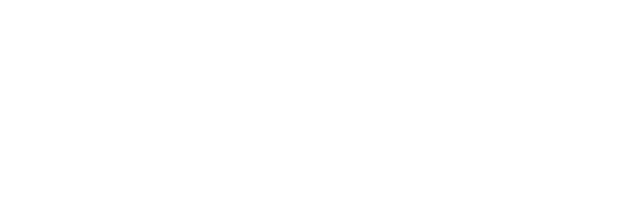
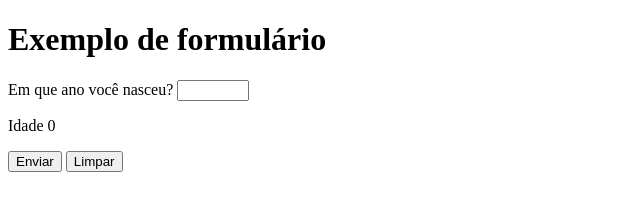
Before and after one commit to nna404/html-css, a plain HTML site: page exercicios/ex025/form010.html in a window 1280 px wide. Shown: the whole page, without its empty margins (0-640 px from the left). Drawn offline with Linux system fonts and the light colour scheme.

Commit message:
criei form010

```diff
--- a/exercicios/ex025/form010.html
+++ b/exercicios/ex025/form010.html
@@ -3,9 +3,31 @@
 <head>
     <meta charset="UTF-8">
     <meta name="viewport" content="width=device-width, initial-scale=1.0">
-    <title>E</title>
+    <title>Form 10</title>
 </head>
 <body>
+    <h1>Exemplo de formulário</h1>
+    <p>
+        <label for="iano">Em que ano você nasceu?</label>
+        <input type="number" name="ano" id="iano" min="1900" max="2025" oninput="calcIdade()">
+    </p>
 
+    <p>
+        <label for="iidade">Idade</label>
+        <output id="iidade">0</output>
+
+    </p>
+
+    <p>
+        <input type="submit" value="Enviar">
+        <input type="reset" value="Limpar">
+    </p>
+
+    <script>
+        function calcIdade() {
+            let atual = new Date().getFullYear()
+            iidade.innerHTML = Number(atual) - Number(iano.value)
+        }
+    </script>
 </body>
 </html>
```
